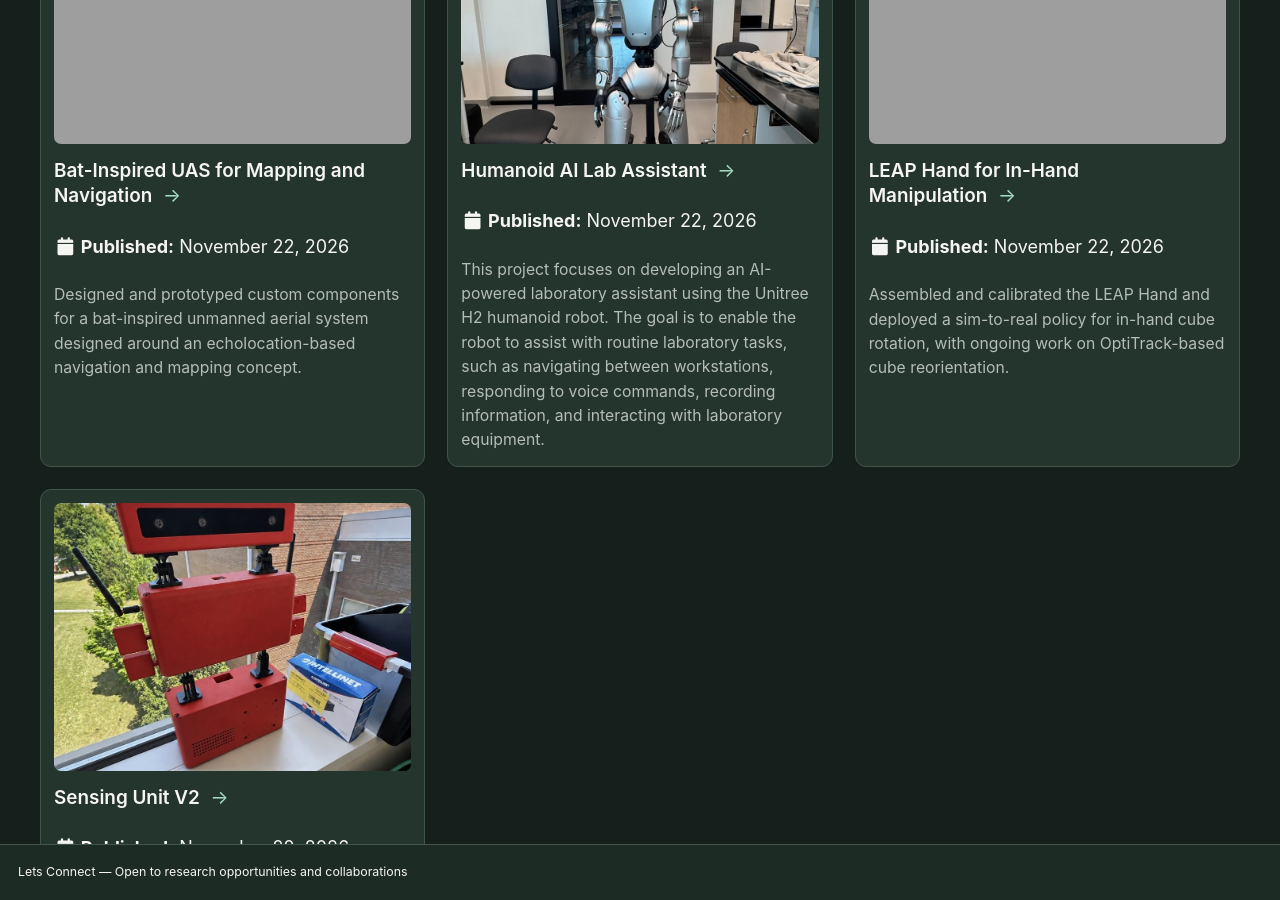
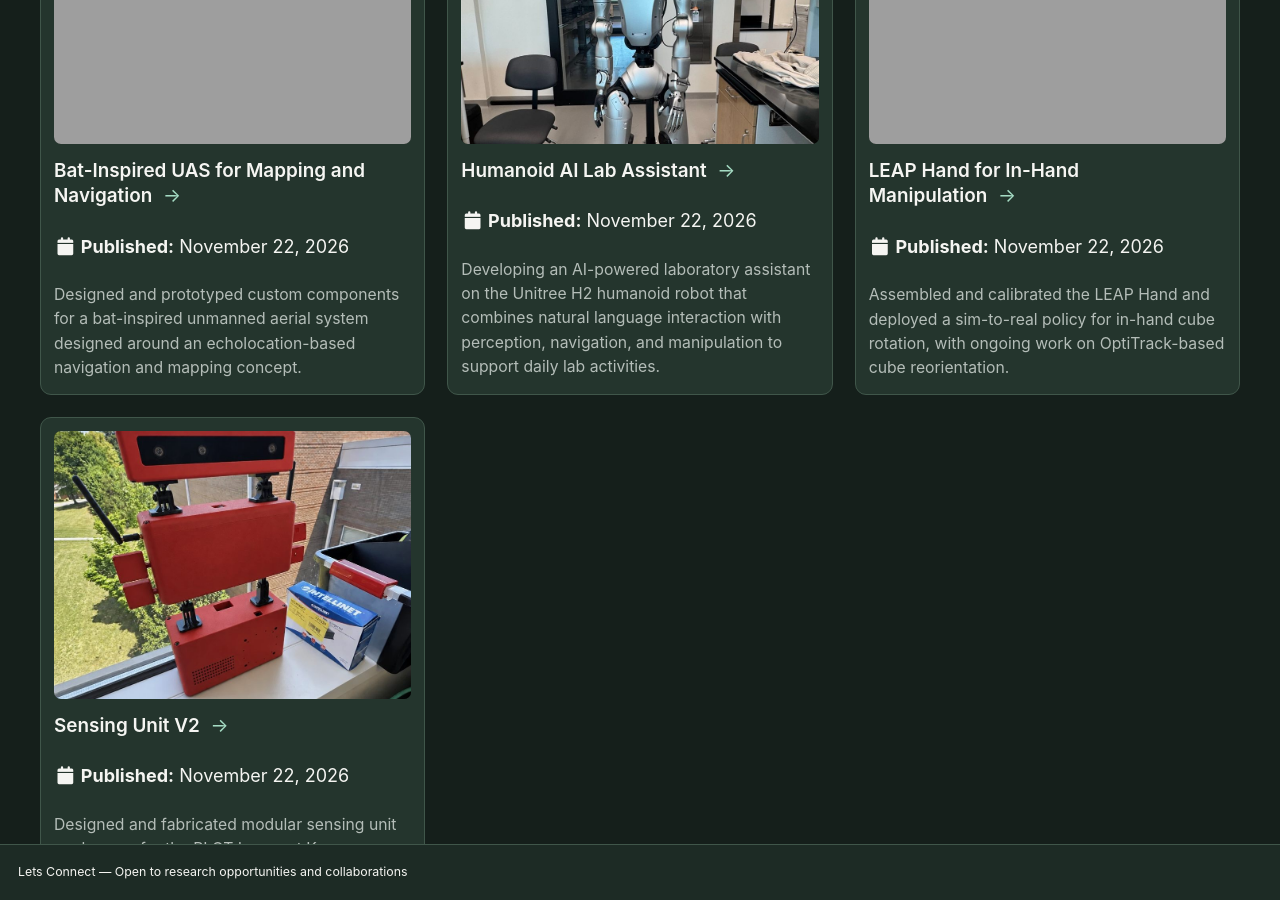
Before and after one commit to laurn156/laurn156.github.io, a Jekyll site: the page built from _pages/projects.md, in a window 1280 px wide and 900 px high, scrolled down 305 px. Built offline with Jekyll 4.4.1, drawn with Linux system fonts in a browser that asks for light colours; a style sheet for code colours, icons or effects is not loaded.

Commit message:
Update the humanoid Projects card description

```diff
--- a/_portfolio/humanoid-ai-lab-assistant.md
+++ b/_portfolio/humanoid-ai-lab-assistant.md
@@ -1,6 +1,6 @@
 ---
 title: "Humanoid AI Lab Assistant"
-excerpt: "This project focuses on developing an AI-powered laboratory assistant using the Unitree H2 humanoid robot. The goal is to enable the robot to assist with routine laboratory tasks, such as navigating between workstations, responding to voice commands, recording information, and interacting with laboratory equipment."
+excerpt: "Developing an AI-powered laboratory assistant on the Unitree H2 humanoid robot that combines natural language interaction with perception, navigation, and manipulation to support daily lab activities."
 collection: portfolio
 permalink: /portfolio/humanoid-ai-lab-assistant/
 author_profile: false
```
